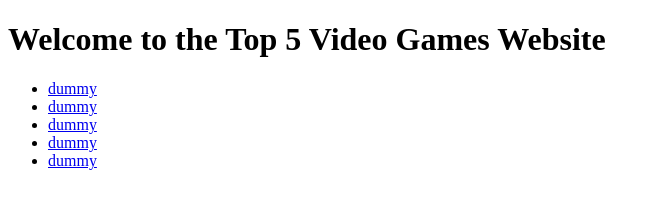
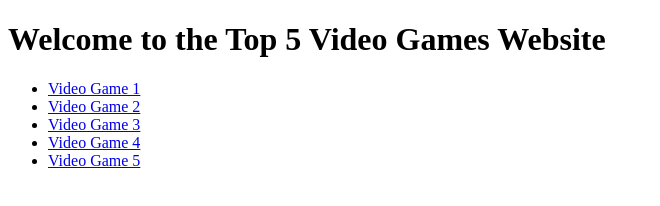
Before and after one commit to MuhammedQA/CollaborativeWebsite, a plain HTML site: page index.html in a window 1280 px wide. Shown: the whole page, without its empty margins (0-660 px from the left). Drawn offline with Linux system fonts and the light colour scheme.

Commit message:
Update index.html

```diff
--- a/index.html
+++ b/index.html
@@ -11,11 +11,11 @@
             <h1>Welcome to the Top 5 Video Games Website</h1>
             <nav>
                 <ul>
-                    <li><a href="VideoGame1.html">dummy</a></li>
-                    <li><a href="VideoGame2.html">dummy</a></li>
-                    <li><a href="VideoGame3.html">dummy</a></li>
-                    <li><a href="VideoGame4.html">dummy</a></li>
-                    <li><a href="VideoGame5.html">dummy</a></li>
+                    <li><a href="VideoGame1">Video Game 1</a></li>
+                    <li><a href="VideoGame2">Video Game 2</a></li>
+                    <li><a href="VideoGame3">Video Game 3</a></li>
+                    <li><a href="VideoGame4">Video Game 4</a></li>
+                    <li><a href="VideoGame5">Video Game 5</a></li>
                 </ul>
             </nav>
         </header>
```
